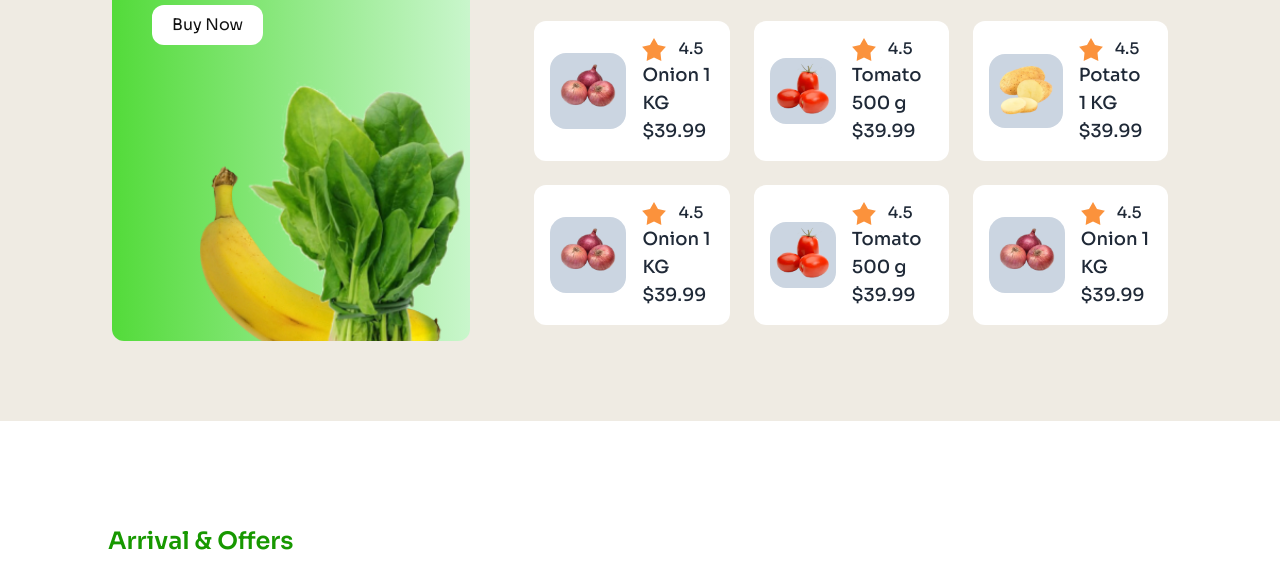
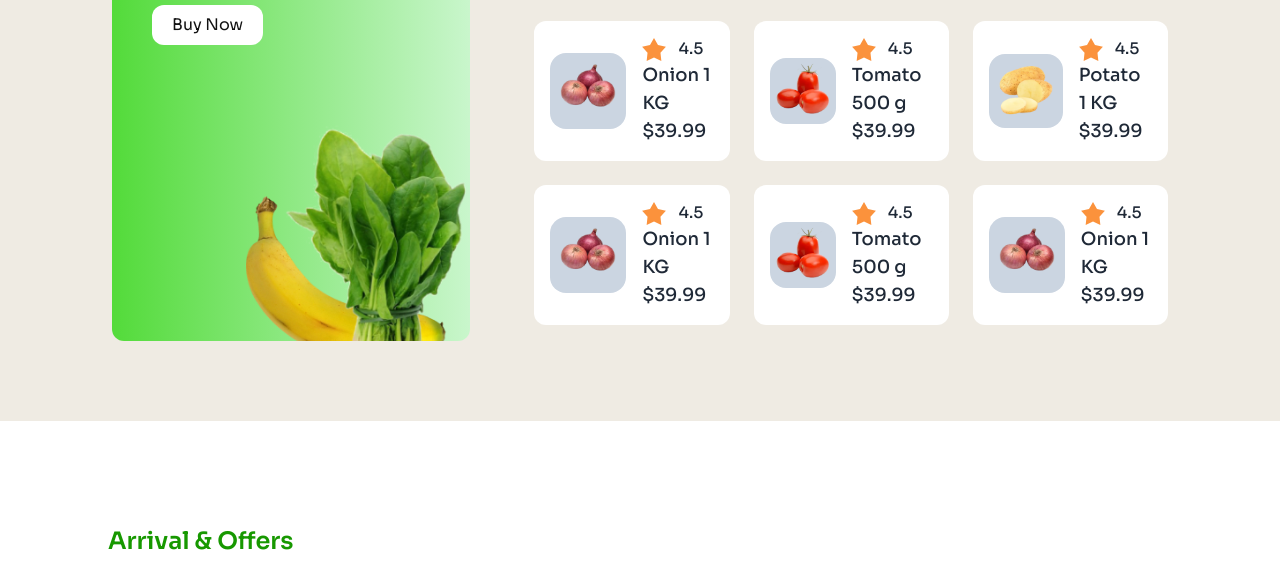
Before and after one commit to zahid-hasan-nox/Assignment-3, a plain HTML site: page index.html in a window 1280 px wide. Shown: the part 2058-2636 px from the top of the page. Drawn offline with nearby package versions, Linux system fonts and the light colour scheme.

Commit message:
main complete

```diff
--- a/index.html
+++ b/index.html
@@ -103,9 +103,9 @@
                 <button class="bg-white py-2 px-5 mx-auto items-start rounded-xl text-[#111111] hover:bg-green-400">Buy Now</button>
                 </div>
 
-                <div class=" absolute bottom-0 right-0 overflow-hidden ">
-                  <img class="w-72" src="./c2-assets/vegetable-offer.png" alt="">
-                </div>
+
+                  <img class="w-2/6 lg:w-4/6 absolute bottom-0 right-0" src="./c2-assets/vegetable-offer.png" alt="">
+
 
               </div>
               <!-- column-2 -->
```
